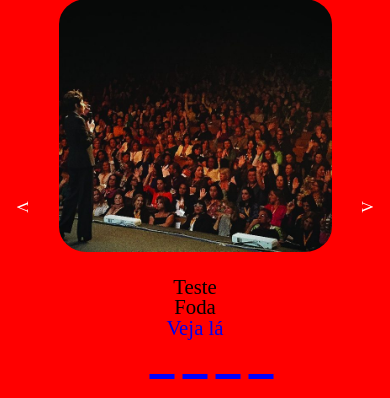
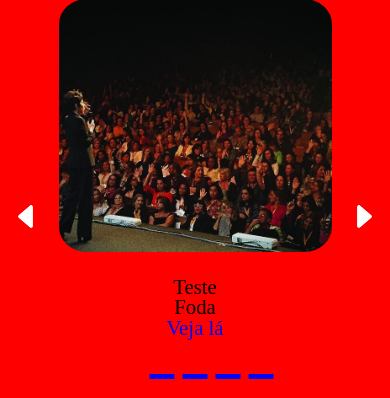
Before and after one commit to fabsoftwareitp/geekif.fabsoftware.itp.ifsp.edu.br, a PHP site: page / in a window 390 px wide. Shown: the part 1346-1744 px from the top of the page. Run offline with PHP 8.4, Linux system fonts and the light colour scheme.

Commit message:
Troca dos botões do slider por SVGs

```diff
--- a/css/slider.css
+++ b/css/slider.css
@@ -151,18 +151,26 @@
     .prev {
         display: block;
         position: absolute;
-        color: white;
         top: 50%;
-        left: 1rem;
-        transform: rotate(90deg);
+        left: 2vw;
+    }
+
+    .prev svg {
+        width: 35px;
+        height: 35px;
+        fill: white;
     }
 
     .next {
         display: block;
         position: absolute;
-        color: white;
         top: 50%;
-        right: 1rem;
-        transform: rotate(-90deg);
+        right: 2vw;
+    }
+
+    .next svg {
+        width: 35px;
+        height: 35px;
+        fill: white;
     }
 }
--- a/index.html
+++ b/index.html
@@ -130,8 +130,8 @@
             <div class="caro-btn-event" onclick="slideImgEvent(3)"></div>
             <div class="caro-btn-event" onclick="slideImgEvent(4)"></div>
         </div>
-        <div class="prev" onclick="swipper(-1)">V</div>
-        <div class="next" onclick="swipper(+1)">V</div>
+        <div class="prev" onclick="swipper(-1)"><svg xmlns="http://www.w3.org/2000/svg" viewBox="0 0 512 512"><path d="M321.94 98L158.82 237.78a24 24 0 000 36.44L321.94 414c15.57 13.34 39.62 2.28 39.62-18.22v-279.6c0-20.5-24.05-31.56-39.62-18.18z"/><path xmlns="http://www.w3.org/2000/svg" d="M321.94 98L158.82 237.78a24 24 0 000 36.44L321.94 414c15.57 13.34 39.62 2.28 39.62-18.22v-279.6c0-20.5-24.05-31.56-39.62-18.18z"/></svg></div>
+        <div class="next" onclick="swipper(+1)"><svg xmlns="http://www.w3.org/2000/svg" class="ionicon" viewBox="0 0 512 512"><path d="M190.06 414l163.12-139.78a24 24 0 000-36.44L190.06 98c-15.57-13.34-39.62-2.28-39.62 18.22v279.6c0 20.5 24.05 31.56 39.62 18.18z"/><path xmlns="http://www.w3.org/2000/svg" d="M190.06 414l163.12-139.78a24 24 0 000-36.44L190.06 98c-15.57-13.34-39.62-2.28-39.62 18.22v279.6c0 20.5 24.05 31.56 39.62 18.18z"/></svg></div>
     </section>
     <!-- Contato -->
     <section class="contact-background">
```
